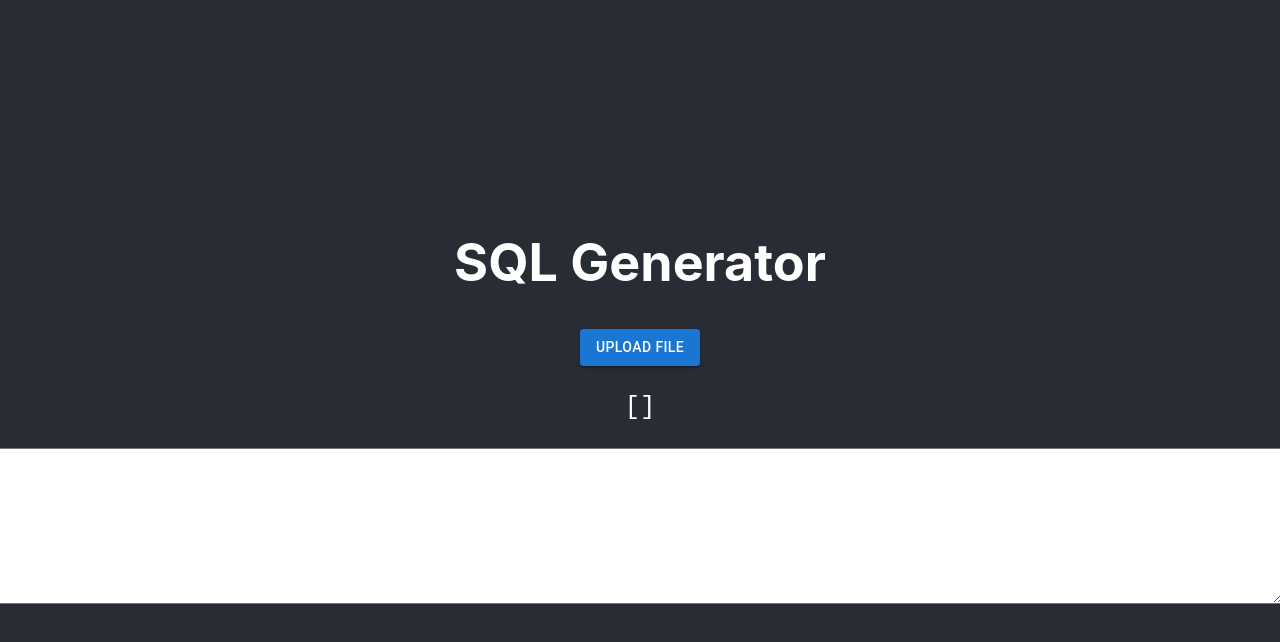
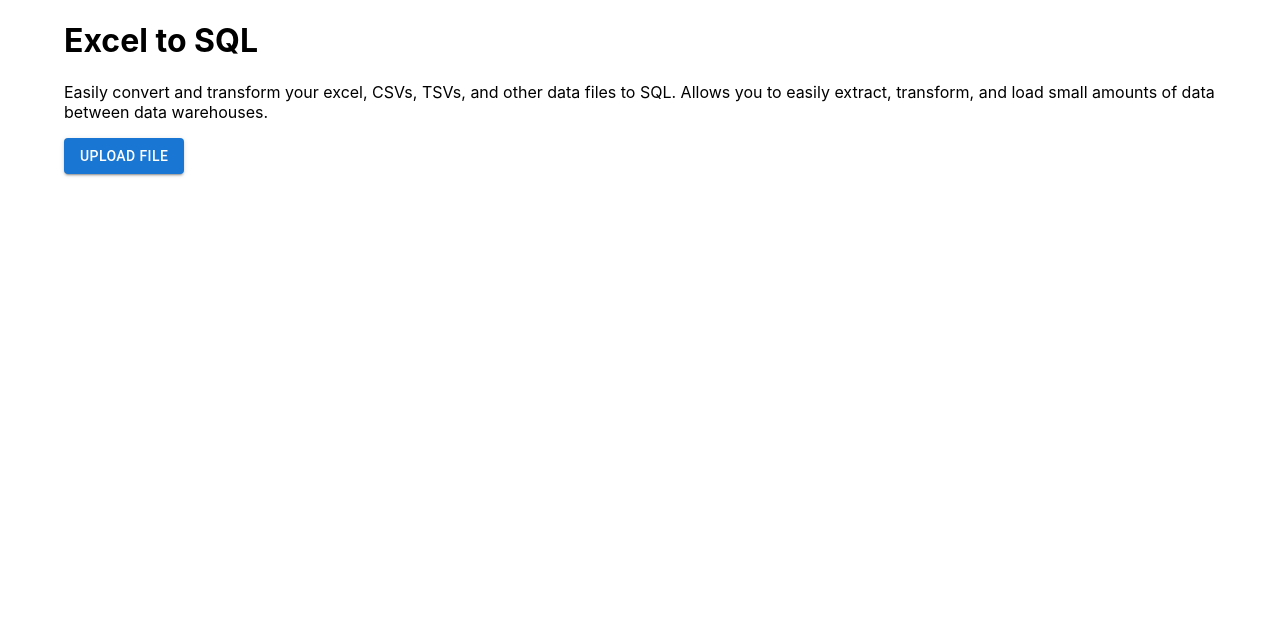
Before and after one commit to ryanwith/sqlgenerator, a React (Create React App) app: page / in a window 1280 px wide. Shown: the top 642 px of the page. Built offline with nearby package versions, Linux system fonts and the light colour scheme.

Commit message:
working, text box hidden before sql added

```diff
--- a/package.json
+++ b/package.json
@@ -3,13 +3,17 @@
   "version": "0.1.0",
   "private": true,
   "dependencies": {
+    "@emotion/react": "^11.11.4",
+    "@emotion/styled": "^11.11.5",
+    "@mui/material": "^5.15.19",
     "@testing-library/jest-dom": "^5.17.0",
     "@testing-library/react": "^13.4.0",
     "@testing-library/user-event": "^13.5.0",
     "react": "^18.3.1",
     "react-dom": "^18.3.1",
     "react-scripts": "5.0.1",
-    "web-vitals": "^2.1.4"
+    "web-vitals": "^2.1.4",
+    "xlsx": "^0.18.5"
   },
   "scripts": {
     "start": "react-scripts start",
--- a/src/App.css
+++ b/src/App.css
@@ -1,6 +1,6 @@
-.App {
+/* .App {
   text-align: center;
-}
+} */
 
 .App-logo {
   height: 40vmin;
--- a/src/App.js
+++ b/src/App.js
@@ -2,26 +2,75 @@ import React, { useState } from 'react';
 import './App.css';
 import FileUpload from './components/FileUpload';
 import SQLDisplay from './components/SQLDisplay';
-import { generateCreateTableSQL, generateInsertStatements } from './utils/sqlGenerator';
+import { generateAllStatements } from './utils/sqlGenerator';
+import { Container, Typography } from '@mui/material';
 
 function App() {
   const [sql, setSQL] = useState('');
+  const [isVisible, setIsVisible] = useState(false);
 
   const handleData = (data) => {
-    const createTableSQL = generateCreateTableSQL(data[0]);
-    const insertStatements = generateInsertStatements(data);
-    setSQL(`${createTableSQL}\n\n${insertStatements}`);
+    const allStatements = generateAllStatements(data);
+    const newSQL = allStatements.join("\n\n");
+    setSQL(newSQL);
+    setIsVisible(!!newSQL); // Show SQLDisplay if newSQL is not empty
+  };
+
+  const handleChange = (event) => {
+    setSQL(event.target.value);
+    setIsVisible(!!event.target.value); // Show SQLDisplay if there's content
   };
 
   return (
-    <div className="App">
-      <header className="App-header">
-        <h1>SQL Generator</h1>
-        <FileUpload onData={handleData} />
-        <SQLDisplay sql={sql} />
-      </header>
-    </div>
+    <Container>
+      <h1>Excel to SQL</h1>
+      <p>
+        Easily convert and transform your excel, CSVs, TSVs, and other data files to SQL. Allows you to easily extract, transform, and load small amounts of data between data warehouses.
+      </p>
+      <FileUpload onData={handleData} />
+      {isVisible && <SQLDisplay sql={sql} onChange={handleChange} />}
+    </Container>
   );
 }
 
 export default App;
+
+
+
+// import React, { useState } from 'react';
+// import './App.css';
+// import FileUpload from './components/FileUpload';
+// import SQLDisplay from './components/SQLDisplay';
+// import { generateAllStatements } from './utils/sqlGenerator';
+// import { Container, Typography } from '@mui/material';
+
+
+// function App() {
+//   const [sql, setSQL] = useState('');
+
+//   const handleData = (data) => {
+//     const allStatements = generateAllStatements(data);
+//     setSQL(allStatements.join("\n\n"));
+//   };
+
+//   const handleChange = (event) => {
+//     setSQL(event.target.value);
+//   };
+
+//   return (
+//     // <div className="App">
+//     //   <header className="App-header">
+//     <Container>
+//         <h1>Excel to SQL</h1>
+//         <p>Easily convert and transform your excel, CSVs, TSVs, and other data files
+//           to SQL.  Allows you to easily extract, transform, and load small amounts of
+//           data between data warehouses.
+//         </p>
+//         <FileUpload onData={handleData} />
+//         <SQLDisplay sql={sql} onChange={handleChange} />
+//      </Container>
+//     // </div>
+//   );
+// }
+
+// export default App;
--- a/src/components/FileUpload.js
+++ b/src/components/FileUpload.js
@@ -36,7 +36,7 @@ function FileUpload({ onData }) {
           Upload File
         </Button>
       </label>
-      <pre>{JSON.stringify(data, null, 2)}</pre>
+      {/* <pre>{JSON.stringify(data, null, 2)}</pre> */}
     </div>
   );
 }
--- a/src/components/SQLDisplay.js
+++ b/src/components/SQLDisplay.js
@@ -1,12 +1,12 @@
 import React from 'react';
 
-function SQLDisplay({ sql }) {
+function SQLDisplay({ sql, onChange }) {
   return (
     <textarea
       rows="10"
       style={{ width: '100%', resize: 'both' }}
       value={sql}
-      readOnly
+      onChange={onChange}
     />
   );
 }
--- a/src/utils/sqlGenerator.js
+++ b/src/utils/sqlGenerator.js
@@ -1,14 +1,37 @@
-export const generateCreateTableSQL = (headers) => {
-  const columns = headers.map((header) => `${header} TEXT`).join(', ');
-  return `CREATE TEMP TABLE temp_table (${columns});`;
+export const generateAllStatements = (data, table_name = 'table_name', column_type = 'TEXT', temp_table = true, batch_size) => {
+  return [
+    generateCreateTableSQL(data[0], table_name, column_type, temp_table),
+    generateInsertStatements(data, table_name, batch_size)
+  ].flat()
+}
+
+export const generateCreateTableSQL = (headers, table_name, column_type, temp_table) => {
+  const columns = headers.map((header) => `${header} ${column_type}`).join(', ');
+  return `CREATE ${temp_table = true ? "TEMP " : null}TABLE ${table_name} (${columns});`;
 };
 
-export const generateInsertStatements = (data) => {
+export const generateInsertStatements = (data, table_name, batch_size) => {
   const headers = data[0];
   const rows = data.slice(1);
-  const insertStatements = rows.map((row) => {
+  const insertIntoClause = generateInsertIntoClause(table_name);
+  const insertStatements = rows.map((row, row_number) => {
     const values = row.map((value) => `'${value}'`).join(', ');
-    return `INSERT INTO temp_table (${headers.join(', ')}) VALUES (${values});`;
+    // add the insertIntoClause on the first row if the batch size is not set
+    if(batch_size === undefined && row_number === 0){
+      return `${insertIntoClause}\n\t(${values})`
+    }
+    // add the insertIntoClause on the first row of each batch if the batch size is set
+    else if(row_number%batch_size === 0){
+      return `${insertIntoClause}\n\t(${values})`
+    }
+    // return just the values otherwise
+    else {
+      return `(${values})`
+    }
   });
-  return insertStatements.join('\n');
+  return insertStatements.join('\n\t');
 };
+
+export const generateInsertIntoClause = (table_name) => {
+  return `INSERT INTO ${table_name} VALUES`
+}
```
Also changed, not shown: src/components/TabBar.js (added, +60 -0 lines), .plandex/project.json (added), 1 other file (tests, documents, lock files or other folders).
